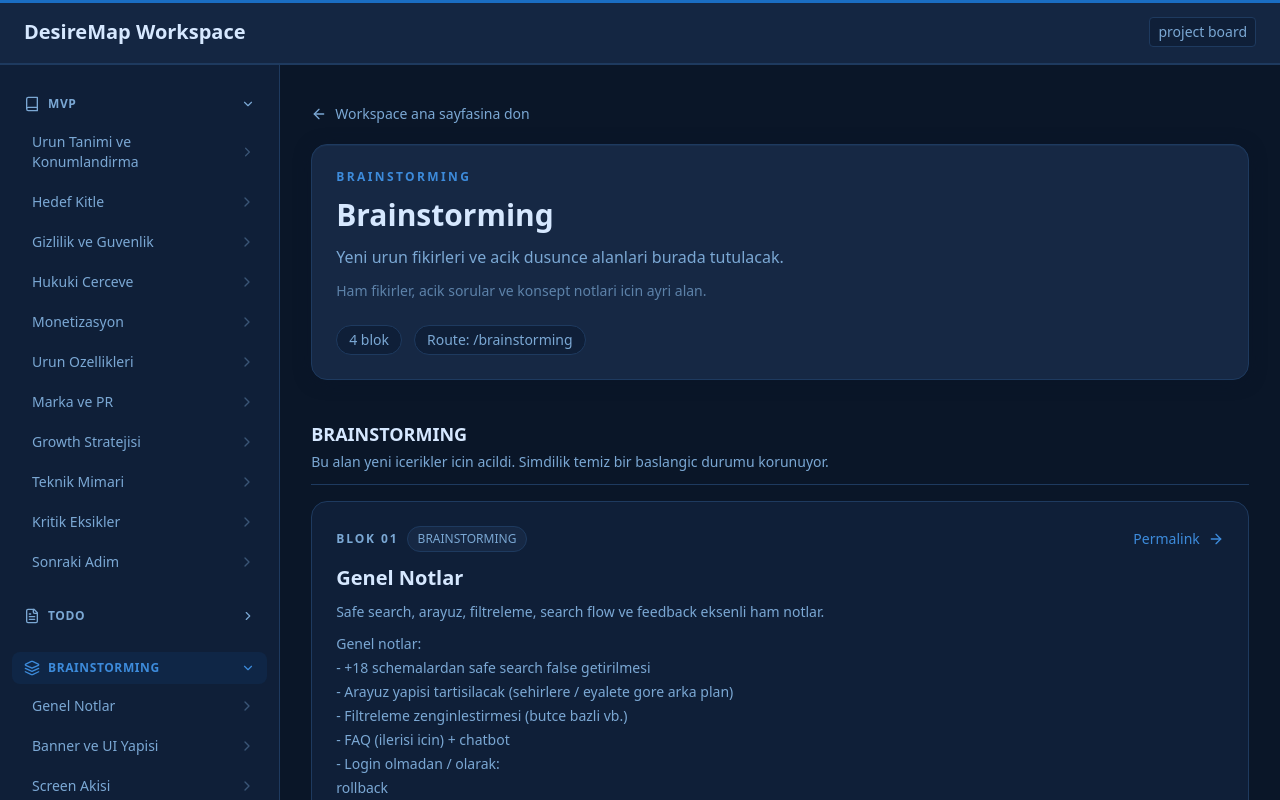
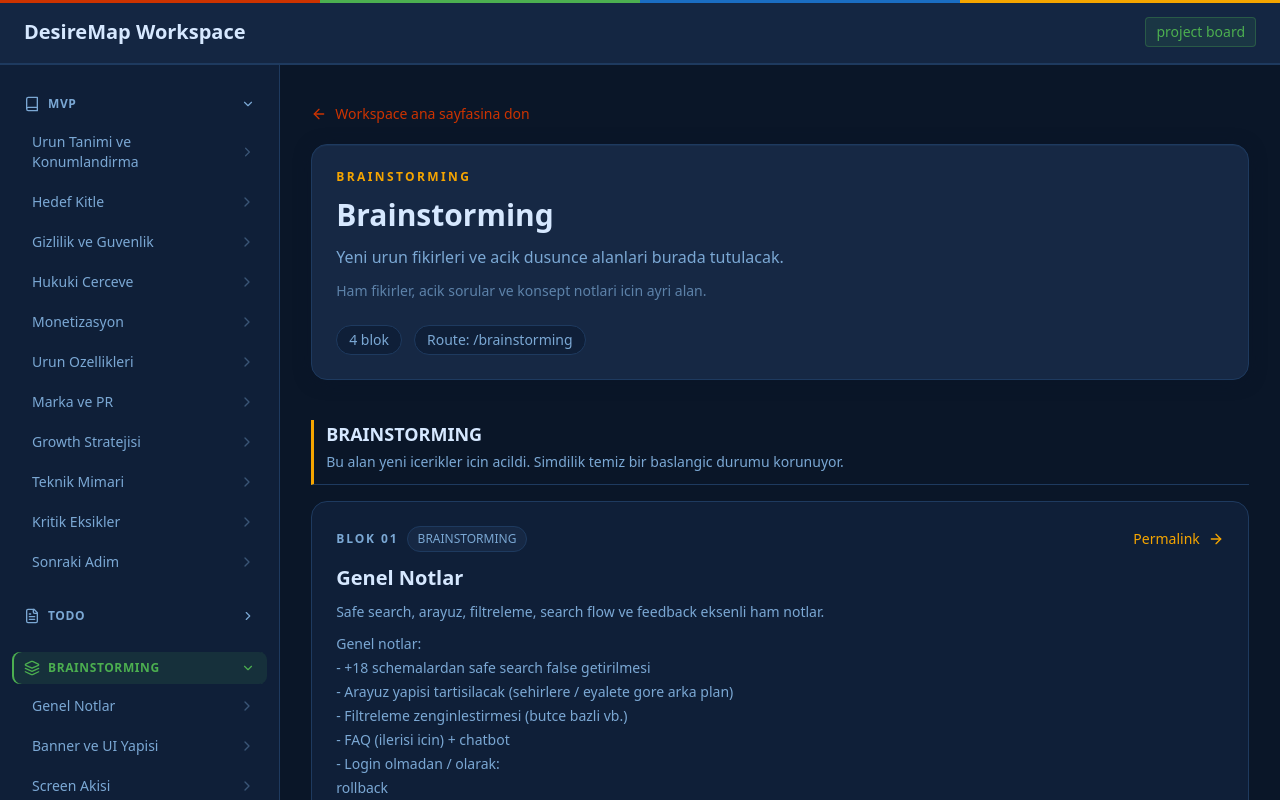
Before and after one commit to ubterzioglu/desiredash, a Next.js app: page /brainstorming in a window 1280 px wide. Shown: the top 800 px of the page. Built offline with nearby package versions, Linux system fonts and the light colour scheme; no server answers.

Commit message:
easy booking

```diff
--- a/src/components/layout/Header.tsx
+++ b/src/components/layout/Header.tsx
@@ -14,7 +14,14 @@ export default function Header({
   menuButtonRef,
 }: HeaderProps) {
   return (
-    <header className="fixed inset-x-0 top-0 z-50 h-[var(--docs-header-height)] border-b border-canvas-border bg-canvas-elevated/95 backdrop-blur" style={{ boxShadow: '0 1px 0 0 #1E3A5F, inset 0 3px 0 0 #1A6DC2' }}>
+    <header className="fixed inset-x-0 top-0 z-50 h-[var(--docs-header-height)] border-b border-canvas-border bg-canvas-elevated/95 backdrop-blur" style={{ boxShadow: '0 1px 0 0 #1E3A5F' }}>
+      {/* Windows XP 4-colour flag stripe */}
+      <div className="absolute inset-x-0 top-0 h-[3px] flex">
+        <div className="flex-1" style={{ background: '#CC3300' }} />
+        <div className="flex-1" style={{ background: '#4CAF50' }} />
+        <div className="flex-1" style={{ background: '#1A6DC2' }} />
+        <div className="flex-1" style={{ background: '#F5A500' }} />
+      </div>
       <div className="flex h-full items-center justify-between px-4 lg:px-6">
         <div className="flex items-center gap-4">
           <button
@@ -44,7 +51,7 @@ export default function Header({
           </Link>
         </div>
         <div className="flex items-center gap-4">
-          <span className="text-sm text-ink-muted bg-canvas-surface border border-canvas-border px-2 py-1 rounded">
+          <span className="text-sm font-medium px-2.5 py-1 rounded" style={{ background: 'rgba(76,175,80,0.12)', border: '1px solid rgba(76,175,80,0.3)', color: '#4CAF50' }}>
             project board
           </span>
         </div>
--- a/src/components/layout/MainContent.tsx
+++ b/src/components/layout/MainContent.tsx
@@ -27,7 +27,8 @@ export default function MainContent({ categorySlug }: MainContentProps) {
         {contentView.backLink && (
           <Link
             href={contentView.backLink.href}
-            className="inline-flex items-center gap-2 rounded-md text-sm font-medium text-ink-muted transition-colors hover:text-ink-primary focus-visible:outline-none focus-visible:ring-2 focus-visible:ring-xp-blue focus-visible:ring-offset-2 focus-visible:ring-offset-canvas-base"
+            className="inline-flex items-center gap-2 rounded-md text-sm font-medium transition-colors focus-visible:outline-none focus-visible:ring-2 focus-visible:ring-xp-blue focus-visible:ring-offset-2 focus-visible:ring-offset-canvas-base"
+            style={{ color: '#CC3300' }}
           >
             <ArrowLeft size={16} aria-hidden="true" />
             {contentView.backLink.label}
@@ -36,7 +37,7 @@ export default function MainContent({ categorySlug }: MainContentProps) {
 
         <div className="rounded-2xl border border-canvas-border bg-canvas-elevated p-6 shadow-sm" style={{ boxShadow: '0 2px 16px rgba(10,22,40,0.7), inset 0 1px 0 rgba(61,139,219,0.08)' }}>
           {contentView.eyebrow && (
-            <p className="text-xs font-semibold uppercase tracking-[0.2em] text-xp-blue-light">
+            <p className="text-xs font-semibold uppercase tracking-[0.2em]" style={{ color: '#F5A500' }}>
               {contentView.eyebrow}
             </p>
           )}
@@ -154,7 +155,8 @@ export default function MainContent({ categorySlug }: MainContentProps) {
               {section.emptyState?.action?.type === 'link' && (
                 <Link
                   href={section.emptyState.action.href}
-                  className="mt-4 inline-flex items-center gap-2 rounded-md text-sm font-medium text-xp-blue-light transition-colors hover:text-xp-blue focus-visible:outline-none focus-visible:ring-2 focus-visible:ring-xp-blue focus-visible:ring-offset-2 focus-visible:ring-offset-canvas-surface"
+                  className="mt-4 inline-flex items-center gap-2 rounded-md text-sm font-medium focus-visible:outline-none focus-visible:ring-2 focus-visible:ring-xp-blue focus-visible:ring-offset-2 focus-visible:ring-offset-canvas-surface"
+                  style={{ color: '#4CAF50' }}
                 >
                   {section.emptyState.action.label}
                 </Link>
--- a/src/components/layout/SidebarCategory.tsx
+++ b/src/components/layout/SidebarCategory.tsx
@@ -41,9 +41,10 @@ export default function SidebarCategory({
           href={buildDocCategoryHref(slug)}
           className={`flex w-full items-center gap-2 rounded-lg px-3 py-2 text-xs font-semibold uppercase tracking-wider transition-colors focus-visible:outline-none focus-visible:ring-2 focus-visible:ring-xp-blue focus-visible:ring-offset-2 focus-visible:ring-offset-canvas-surface ${
             active
-              ? 'text-xp-blue-light bg-xp-blue/10'
+              ? 'text-xp-green'
               : 'text-ink-muted hover:bg-canvas-elevated hover:text-ink-primary'
           }`}
+          style={active ? { background: 'rgba(76,175,80,0.12)', boxShadow: 'inset 2px 0 0 #4CAF50' } : undefined}
           aria-current={active ? 'page' : undefined}
         >
           {icon && (
@@ -68,9 +69,10 @@ export default function SidebarCategory({
         aria-controls={panelId}
         className={`flex w-full items-center gap-2 rounded-lg px-3 py-2 text-xs font-semibold uppercase tracking-wider transition-colors focus-visible:outline-none focus-visible:ring-2 focus-visible:ring-xp-blue focus-visible:ring-offset-2 focus-visible:ring-offset-canvas-surface ${
           active
-            ? 'text-xp-blue-light bg-xp-blue/10'
+            ? 'text-xp-green'
             : 'text-ink-muted hover:bg-canvas-elevated hover:text-ink-primary'
         }`}
+        style={active ? { background: 'rgba(76,175,80,0.12)', boxShadow: 'inset 2px 0 0 #4CAF50' } : undefined}
       >
         {icon && (
           <span className="h-4 w-4" aria-hidden="true">
--- a/src/components/ui/ContentCard.tsx
+++ b/src/components/ui/ContentCard.tsx
@@ -56,7 +56,7 @@ export default function ContentCard({
   const titleClasses =
     density === 'detail'
       ? 'text-xl font-semibold text-ink-primary'
-      : 'text-base font-semibold text-ink-primary transition-colors group-hover:text-xp-blue-light group-focus-visible:text-xp-blue-light'
+      : 'text-base font-semibold text-ink-primary transition-colors group-hover:text-xp-green group-focus-visible:text-xp-green'
 
   const descriptionClasses =
     density === 'detail'
@@ -64,7 +64,7 @@ export default function ContentCard({
       : 'text-sm text-ink-muted'
 
   const actionMarkup = action ? (
-    <span className="inline-flex items-center gap-2 text-sm font-medium text-xp-blue-light transition-colors hover:text-xp-blue">
+    <span className="inline-flex items-center gap-2 text-sm font-medium transition-colors" style={{ color: '#F5A500' }}>
       {action.label}
       <ArrowRight size={16} aria-hidden="true" />
     </span>
@@ -107,7 +107,8 @@ export default function ContentCard({
       <div className="flex items-start gap-4">
         {icon && density !== 'detail' && (
           <div
-            className="flex h-10 w-10 shrink-0 items-center justify-center rounded-lg bg-xp-blue/10 text-xp-blue-light transition-colors group-hover:bg-xp-blue/20"
+            className="flex h-10 w-10 shrink-0 items-center justify-center rounded-lg transition-colors"
+            style={{ background: 'rgba(76,175,80,0.12)', color: '#4CAF50' }}
             aria-hidden="true"
           >
             {icon}
--- a/src/components/ui/SectionHeading.tsx
+++ b/src/components/ui/SectionHeading.tsx
@@ -10,7 +10,7 @@ export default function SectionHeading({
   description,
 }: SectionHeadingProps) {
   return (
-    <div className="space-y-1 border-b border-canvas-border pb-3">
+    <div className="space-y-1 border-b border-canvas-border pb-3 pl-3" style={{ borderLeft: '3px solid #F5A500' }}>
       <h2 id={id} className="text-lg font-semibold text-ink-primary">
         {title}
       </h2>
--- a/src/styles/globals.css
+++ b/src/styles/globals.css
@@ -68,9 +68,10 @@
   }
 
   .sidebar-item.active {
-    @apply font-semibold text-xp-blue-light;
-    background-color: rgba(26, 109, 194, 0.15);
-    box-shadow: inset 0 0 0 1px rgba(61, 139, 219, 0.25);
+    @apply font-semibold;
+    color: #4CAF50;
+    background-color: rgba(76, 175, 80, 0.12);
+    box-shadow: inset 2px 0 0 #4CAF50;
   }
 
   .sidebar-category {
@@ -82,8 +83,8 @@
   }
 
   .content-card:hover {
-    border-color: #1A6DC2;
-    box-shadow: 0 0 0 1px rgba(26, 109, 194, 0.25), 0 4px 20px rgba(10, 22, 40, 0.6);
+    border-color: #4CAF50;
+    box-shadow: 0 0 0 1px rgba(76, 175, 80, 0.2), 0 4px 20px rgba(10, 22, 40, 0.6);
   }
 }
 
```
Also changed, not shown: 1 other file (tests, documents, lock files or other folders).
